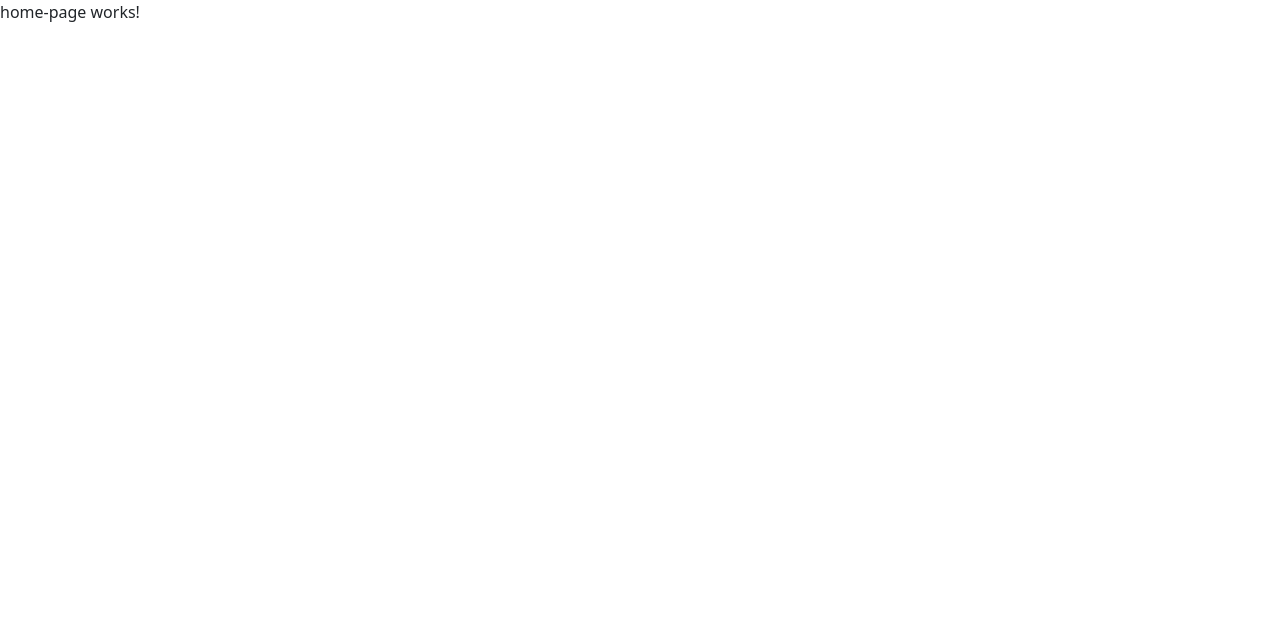
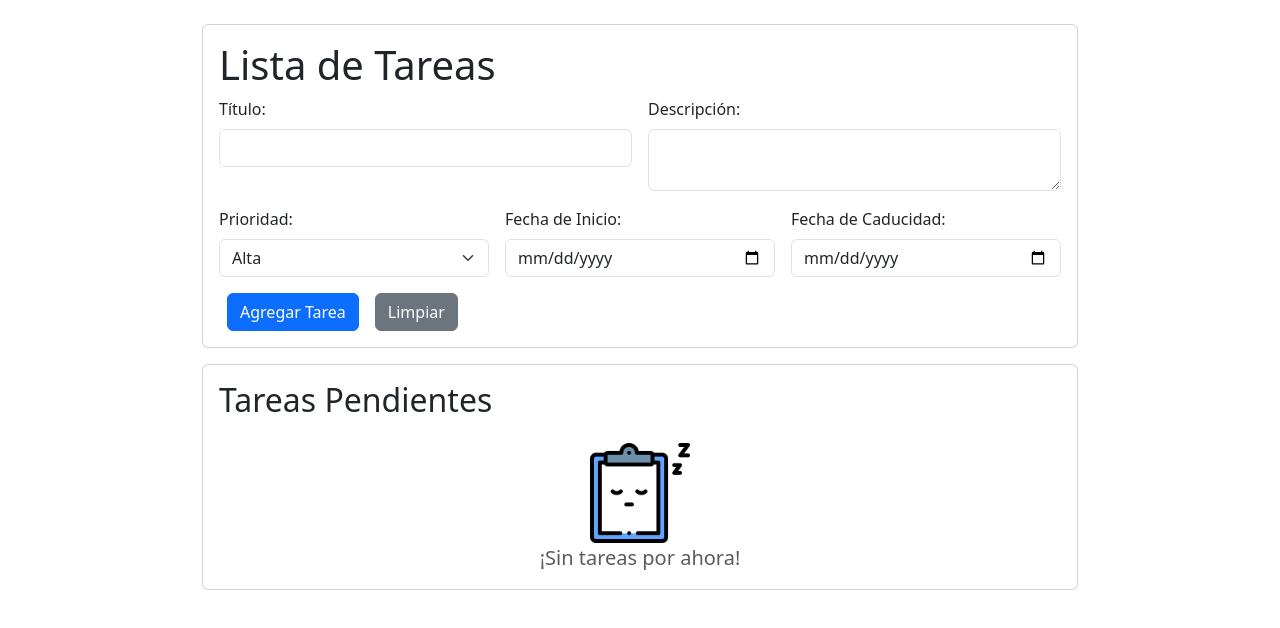
Before and after one commit to mrodriguezdev/pp-todomate-app, an Angular app: page / in a window 1280 px wide. Shown: the top 628 px of the page. Built offline with nearby package versions, Linux system fonts and the light colour scheme.

Commit message:
Agregando diseño inicial para los encabezados y los detalles de las tareas
Creando formulario reactivo e imprimiendo valores en consola. Agregando imagen cuando no hayan tareas agregadas

```diff
--- a/src/app/modules/home/home.module.ts
+++ b/src/app/modules/home/home.module.ts
@@ -3,6 +3,7 @@ import { CommonModule } from '@angular/common';
 
 import { HomeRoutingModule } from './home-routing.module';
 import { HomePageComponent } from './pages/home-page.component';
+import { SharedModule } from '@shared/shared.module';
 
 
 @NgModule({
@@ -11,7 +12,8 @@ import { HomePageComponent } from './pages/home-page.component';
   ],
   imports: [
     CommonModule,
-    HomeRoutingModule
+    HomeRoutingModule,
+    SharedModule
   ]
 })
 export class HomeModule { }
--- a/src/app/modules/home/pages/home-page.component.html
+++ b/src/app/modules/home/pages/home-page.component.html
@@ -1 +1,83 @@
-<p>home-page works!</p>
+<div class="container mt-4">
+    <div class="card mb-3">
+        <div class="card-body">
+            <h1 class="card-title">Lista de Tareas</h1>
+
+            <form [formGroup]="formTask">
+                <div class="row g-3">
+                    <div class="col-md-6">
+                        <label for="title" class="form-label">Título:</label>
+                        <input type="text" formControlName="title" class="form-control" id="title">
+                    </div>
+
+                    <div class="col-md-6">
+                        <label for="description" class="form-label">Descripción:</label>
+                        <textarea class="form-control" formControlName="description" id="description"></textarea>
+                    </div>
+
+                    <div class="col-md-4">
+                        <label for="priority" class="form-label">Prioridad:</label>
+                        <select class="form-select" formControlName="priority" id="priority">
+                            <option value="alta">Alta</option>
+                            <option value="media">Media</option>
+                            <option value="baja">Baja</option>
+                        </select>
+                    </div>
+
+                    <div class="col-md-4">
+                        <label for="creationDate" class="form-label">Fecha de Inicio:</label>
+                        <input type="date" formControlName="creationDate" class="form-control" id="creationDate">
+                    </div>
+
+                    <div class="col-md-4">
+                        <label for="dateDue" class="form-label">Fecha de Caducidad:</label>
+                        <input type="date" formControlName="dateDue" class="form-control" id="dateDue">
+                    </div>
+
+                    <div class="col-12">
+                        <button type="submit" class="btn btn-primary mx-2" (click)="newTask()">Agregar Tarea</button>
+                        <button type="button" class="btn btn-secondary mx-2" (click)="clear()">Limpiar</button>
+                    </div>
+                </div>
+            </form>
+        </div>
+    </div>
+
+    <div class="card">
+        <div class="card-body">
+            <h2 class="card-title">Tareas Pendientes</h2>
+            <table *ngIf="tareas && tareas.length > 0" class="table table-hover">
+                <thead>
+                    <tr>
+                        <th>Título</th>
+                        <th>Descripción</th>
+                        <th>Prioridad</th>
+                        <th>Fecha de Inicio</th>
+                        <th>Fecha de Caducidad</th>
+                        <th>Completado</th>
+                        <th>Acciones</th>
+                    </tr>
+                </thead>
+                <tbody>
+                    <tr *ngFor="let tarea of tareas">
+                        <td>{{ tarea.titulo }}</td>
+                        <td>{{ tarea.descripcion }}</td>
+                        <td>{{ tarea.prioridad }}</td>
+                        <td>{{ tarea.fechaInicio }}</td>
+                        <td>{{ tarea.fechaCaducidad }}</td>
+                        <td>{{ tarea.completado ? 'Sí' : 'No' }}</td>
+                        <td>
+                            <button class="btn btn-warning btn-sm">Editar</button>
+                            <button class="btn btn-danger btn-sm">Borrar</button>
+                        </td>
+                    </tr>
+                </tbody>
+            </table>
+        </div>
+
+        <div *ngIf="!tareas || tareas.length === 0" class="text-center">
+            <img src="../../../../assets/images/no-task.png" alt="No hay tareas" width="100" height="100">
+            <p class="lead text-muted">¡Sin tareas por ahora!</p>
+        </div>
+    </div>
+</div>
--- a/src/app/modules/home/pages/home-page.component.ts
+++ b/src/app/modules/home/pages/home-page.component.ts
@@ -1,4 +1,5 @@
 import { Component } from '@angular/core';
+import { FormControl, FormGroup, Validators } from '@angular/forms';
 
 @Component({
   selector: 'app-home-page',
@@ -7,4 +8,25 @@ import { Component } from '@angular/core';
 })
 export class HomePageComponent {
 
+  formTask: FormGroup = new FormGroup({
+    title: new FormControl('', Validators.required),
+    description: new FormControl('', Validators.required),
+    creationDate: new FormControl('', Validators.required),
+    dateDue: new FormControl('', Validators.required),
+    priority: new FormControl('alta', Validators.required),
+  });
+
+  tareas: any = []
+
+  constructor() { }
+
+  newTask(): void {
+    console.log(this.formTask.value)
+  }
+
+  clear(): void {
+    this.formTask.reset({
+      priority: 'alta'
+    });
+  }
 }
--- a/src/index.html
+++ b/src/index.html
@@ -1,13 +1,16 @@
 <!doctype html>
 <html lang="en">
+
 <head>
   <meta charset="utf-8">
-  <title>PpTodomateApp</title>
+  <title>TodoMate</title>
   <base href="/">
   <meta name="viewport" content="width=device-width, initial-scale=1">
   <link rel="icon" type="image/x-icon" href="favicon.ico">
 </head>
+
 <body>
   <app-root></app-root>
 </body>
+
 </html>
--- a/src/styles.css
+++ b/src/styles.css
@@ -1 +1,4 @@
 /* You can add global styles to this file, and also import other style files */
+.container {
+    max-width: 900px !important;
+}
```
Also changed, not shown: src/app/shared/shared.module.ts (+6 -3 lines), src/assets/images/no-task.png (added).
